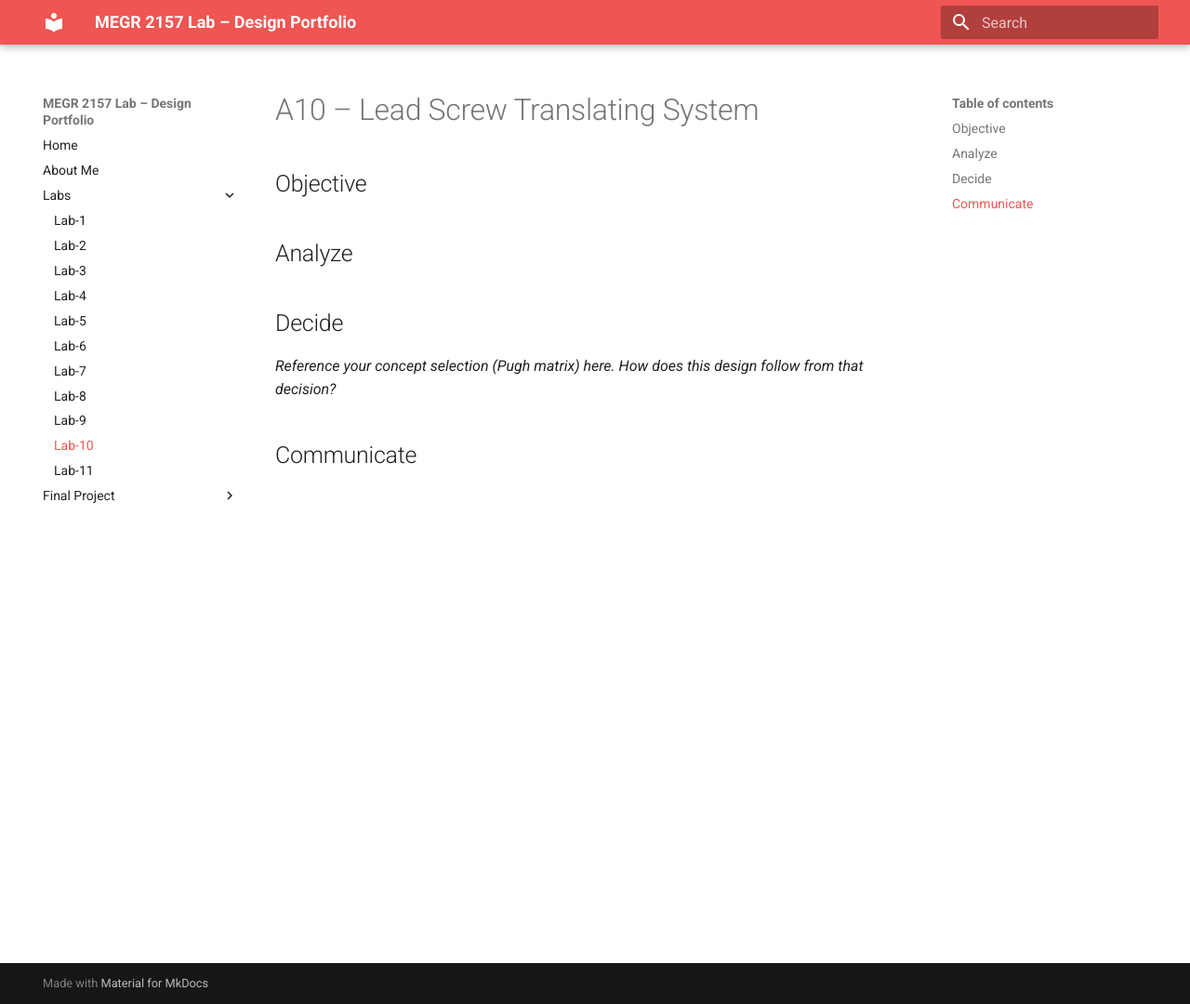
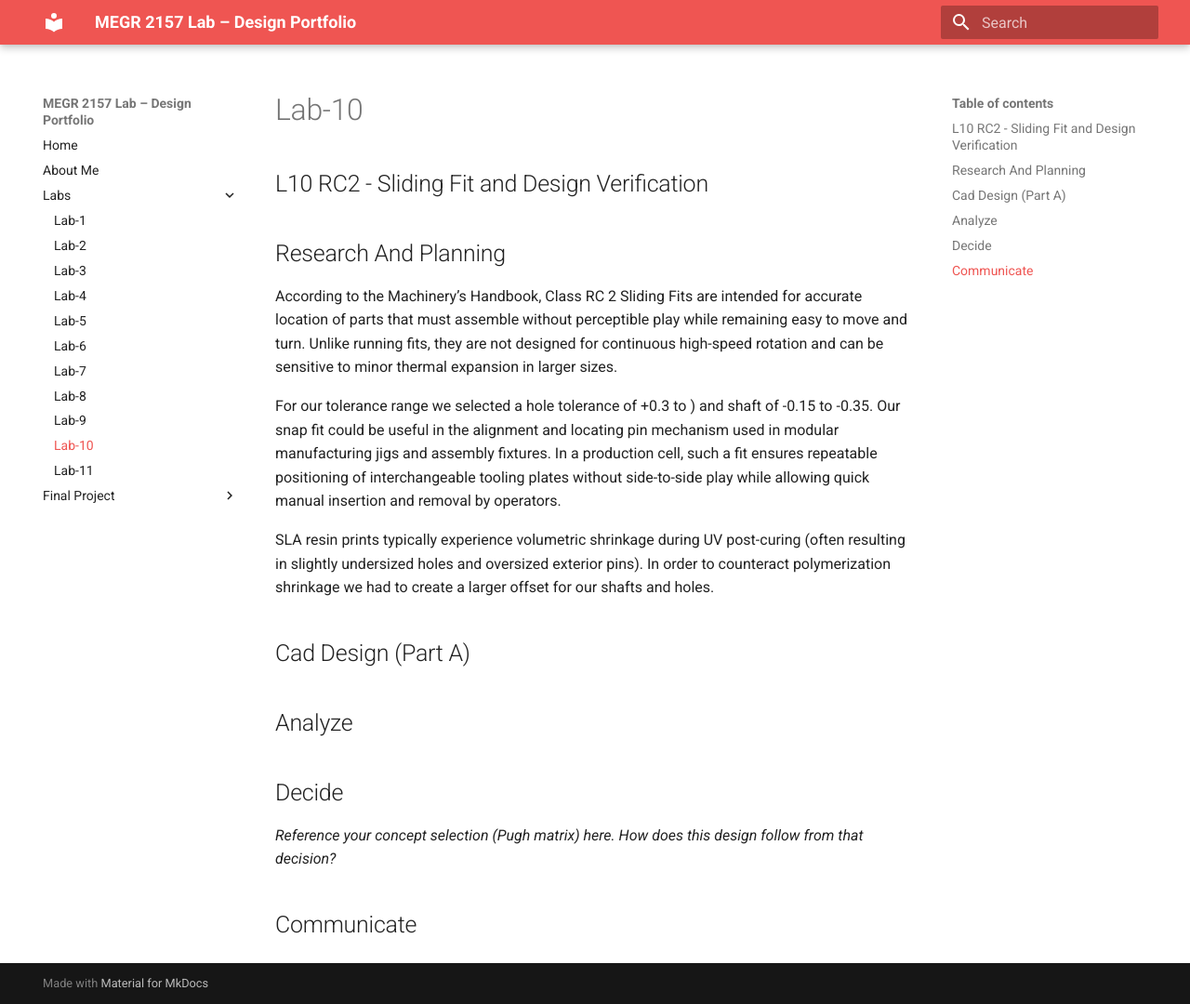
Before and after one commit to AtibaJ/megr2157L-portfolio, an MkDocs documentation site: the page built from docs/Labs/L10/index.md, in a window 1280 px wide and 1080 px high. Shown: the whole window at 93% size. Built offline with MkDocs 1.6.1 and Material for MkDocs 9.7.7, drawn with Linux system fonts in a browser that asks for light colours.

Commit message:
Revise L10 index with sliding fit and design details
Updated content for L10 RC2 with new sections on research, planning, and design verification.

```diff
--- a/docs/Labs/L10/index.md
+++ b/docs/Labs/L10/index.md
@@ -1,6 +1,24 @@
-# A10 – Lead Screw Translating System
+## L10 RC2 - Sliding Fit and Design Verification
 
-## Objective
+## Research And Planning
+
+According to the Machinery’s Handbook, Class RC 2 Sliding Fits are intended for accurate location of parts that must assemble without perceptible play while
+remaining easy to move and turn. Unlike running fits, they are not designed for continuous high-speed rotation and can be sensitive to minor thermal expansion
+in larger sizes.
+
+For our tolerance range we selected a hole tolerance of +0.3 to ) and  shaft of -0.15 to -0.35. Our snap fit could be useful in the alignment and locating pin
+mechanism used in modular manufacturing jigs and assembly fixtures. In a production cell, such a fit ensures repeatable positioning of interchangeable tooling
+plates without side-to-side play while allowing quick manual insertion and removal by operators.
+
+SLA resin prints typically experience volumetric shrinkage during UV post-curing (often resulting in slightly undersized holes and oversized exterior pins).
+In order to counteract polymerization shrinkage we had to create a larger offset for our shafts and holes.
+
+
+## Cad Design (Part A)
+
+
+
+
 
 
 ## Analyze
```
